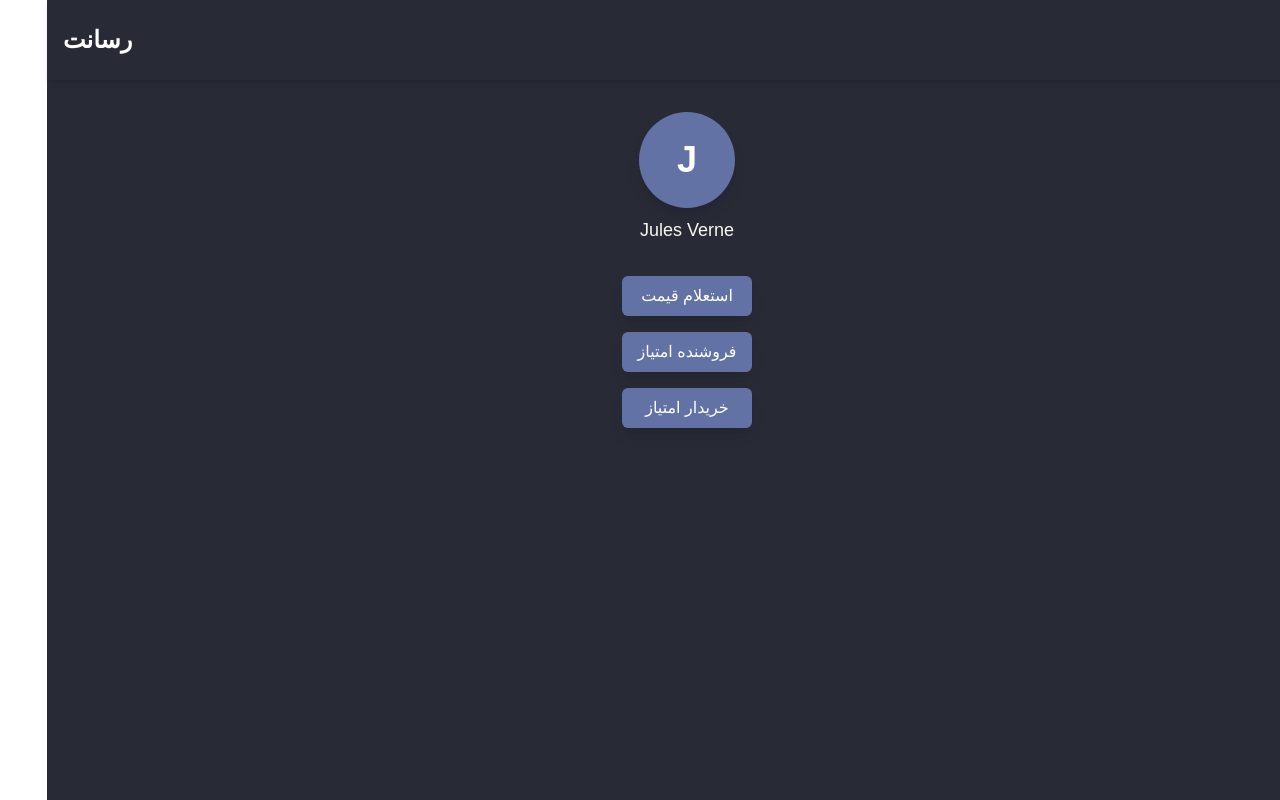
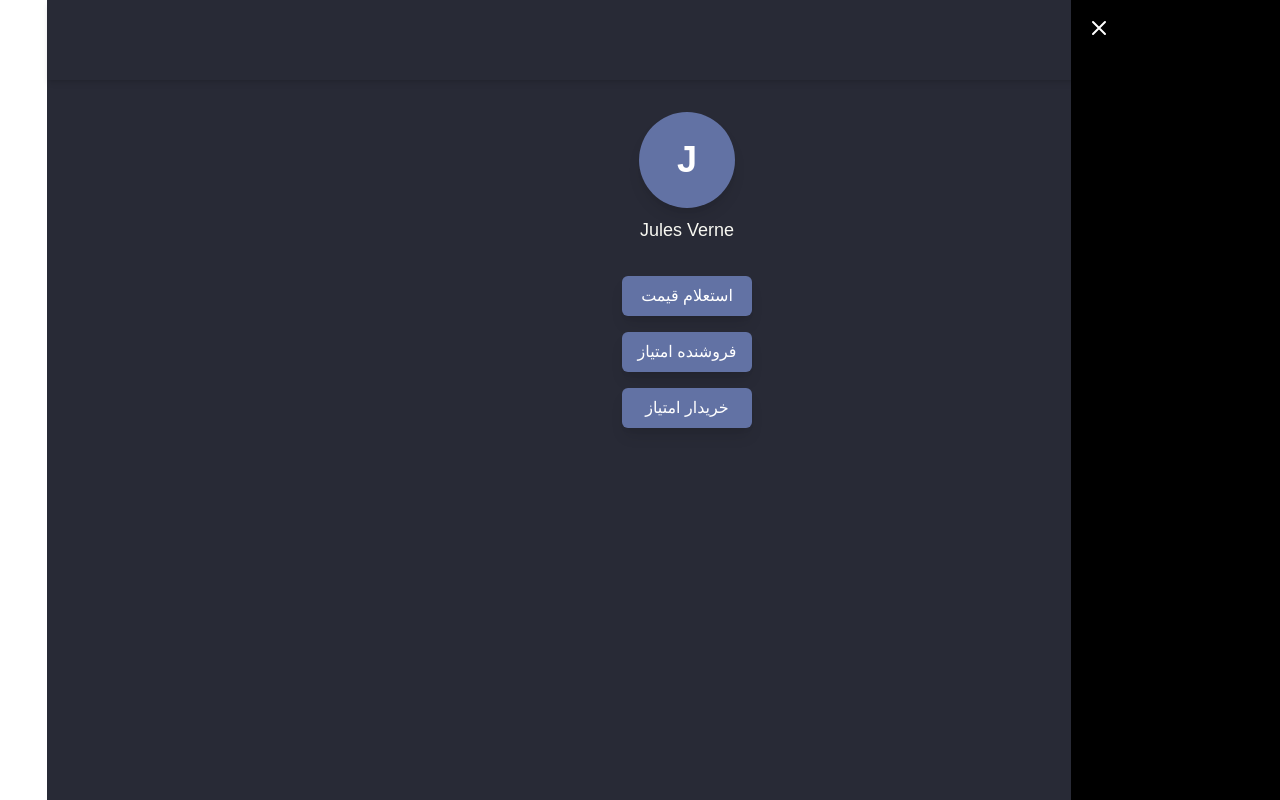
Before and after one commit to milad7212/resanet-eita, a Next.js app: page / in a window 1280 px wide. Both pictures are taken after a click on the button 1252 px from the left and 40 px from the top of the page. Built offline with nearby package versions, Linux system fonts and the light colour scheme.

Commit message:
feat: add glassmorphism sidebar menu

```diff
--- a/app/components/Header.tsx
+++ b/app/components/Header.tsx
@@ -1,7 +1,17 @@
+"use client";
+
+import { useState } from "react";
+import Sidebar from "./Sidebar";
+import { AnimatePresence } from "framer-motion";
+
 export default function Header() {
+  const [sidebarOpen, setSidebarOpen] = useState(false);
+
   return (
+    <>
       <header className="fixed top-0 left-0 right-0 z-10 flex h-20 items-center justify-between bg-background p-4 shadow-md">
-      <button className="text-white">
+        <div className="flex items-center gap-4">
+          <button className="text-white" onClick={() => setSidebarOpen(true)}>
             <svg
               xmlns="http://www.w3.org/2000/svg"
               className="h-6 w-6"
@@ -18,6 +28,11 @@ export default function Header() {
             </svg>
           </button>
           <h1 className="text-2xl font-bold text-white">رسانت</h1>
+        </div>
       </header>
+      <AnimatePresence>
+        {sidebarOpen && <Sidebar setSidebarOpen={setSidebarOpen} />}
+      </AnimatePresence>
+    </>
   );
 }
--- /dev/null
+++ b/app/components/Sidebar.tsx
@@ -0,0 +1,32 @@
+import { motion } from "framer-motion";
+
+export default function Sidebar({ setSidebarOpen }) {
+  return (
+    <motion.aside
+      initial={{ x: "100%" }}
+      animate={{ x: 0 }}
+      exit={{ x: "100%" }}
+      transition={{ duration: 0.3 }}
+      className="fixed top-0 right-0 z-20 h-full w-64 bg-black bg-opacity-50 backdrop-blur-lg"
+    >
+      <div className="flex justify-end p-4">
+        <button className="text-white" onClick={() => setSidebarOpen(false)}>
+          <svg
+            xmlns="http://www.w3.org/2000/svg"
+            className="h-6 w-6"
+            fill="none"
+            viewBox="0 0 24 24"
+            stroke="currentColor"
+          >
+            <path
+              strokeLinecap="round"
+              strokeLinejoin="round"
+              strokeWidth={2}
+              d="M6 18L18 6M6 6l12 12"
+            />
+          </svg>
+        </button>
+      </div>
+    </motion.aside>
+  );
+}
```
Lines whose indentation alone changed are shown as unchanged.
